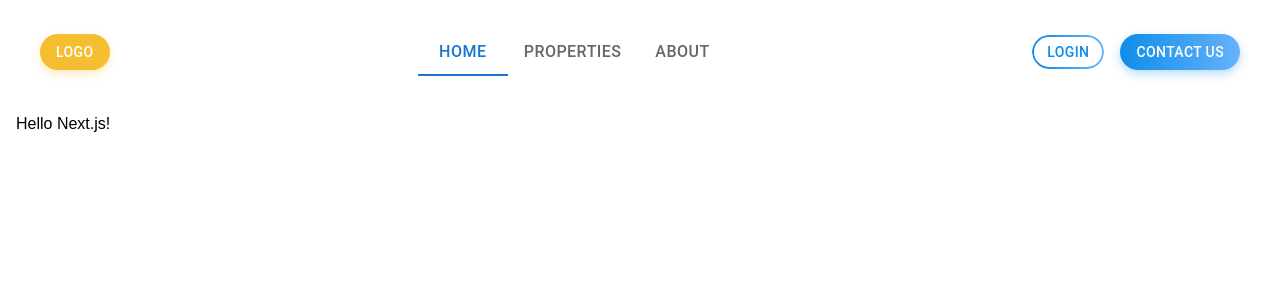
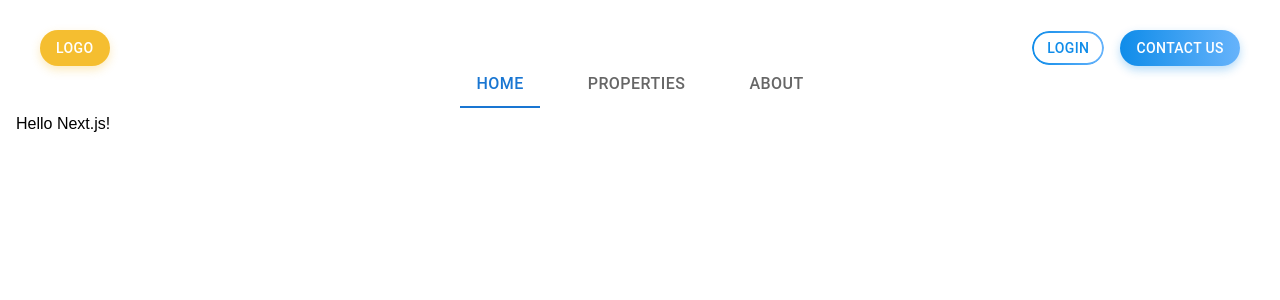
Before and after one commit to Rifat8080/realestate_material_ui_next_js, a Next.js app: page / in a window 1280 px wide. Shown: the top 300 px of the page. Built offline with nearby package versions, Linux system fonts and the light colour scheme.

Commit message:
fixed tab pos

```diff
--- a/components/navbar.js
+++ b/components/navbar.js
@@ -217,15 +217,17 @@ export default function FloatingNavbar() {
           <YellowButton>
             Logo
           </YellowButton>
-
-                   /* Center tabs - hidden on mobile */
+                    /* Center tabs - hidden on mobile */
           <Box
             sx={{
               display: { xs: 'none', [BREAKPOINT]: 'flex' },
-              flexGrow: 1,
+              position: 'absolute',  // This is the key change
+              left: 0,
+              right: 0,
+              margin: '0 auto',
               justifyContent: 'center',
               alignItems: 'center',
-              width: '100%'
+              zIndex: 0
             }}
           >
             <Tabs
@@ -238,8 +240,12 @@ export default function FloatingNavbar() {
               sx={{
                 '& .MuiTabs-flexContainer': {
                   justifyContent: 'center',
+                  gap: 4,  // Add more space between tabs
                 },
-                width: { [BREAKPOINT]: '60%', lg: '50%' }
+                '& .MuiTab-root': {
+                  minWidth: 0,  // Allow tabs to be more compact
+                  px: 2,  // Add padding to the tabs
+                }
               }}
             >
               {navItems.map((item, index) => (
```
Also changed, not shown: components/hero.js (added).
